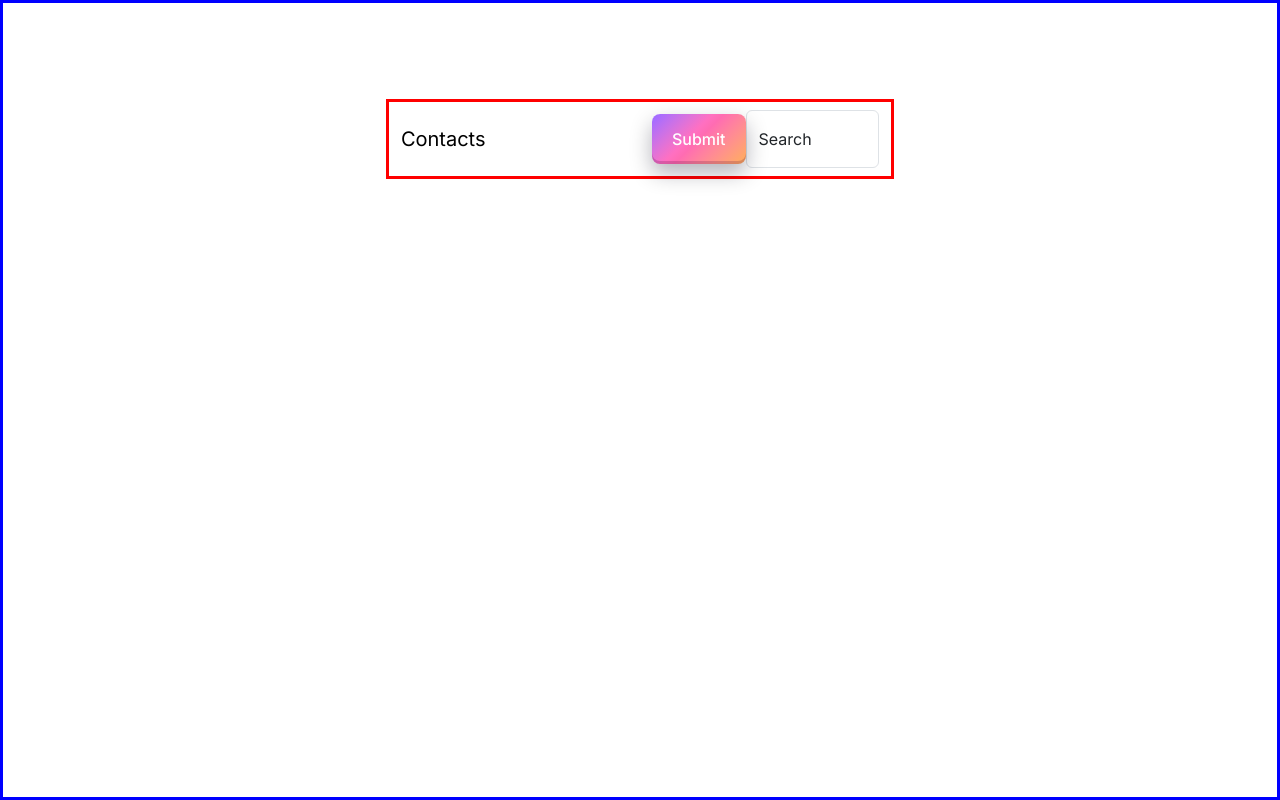
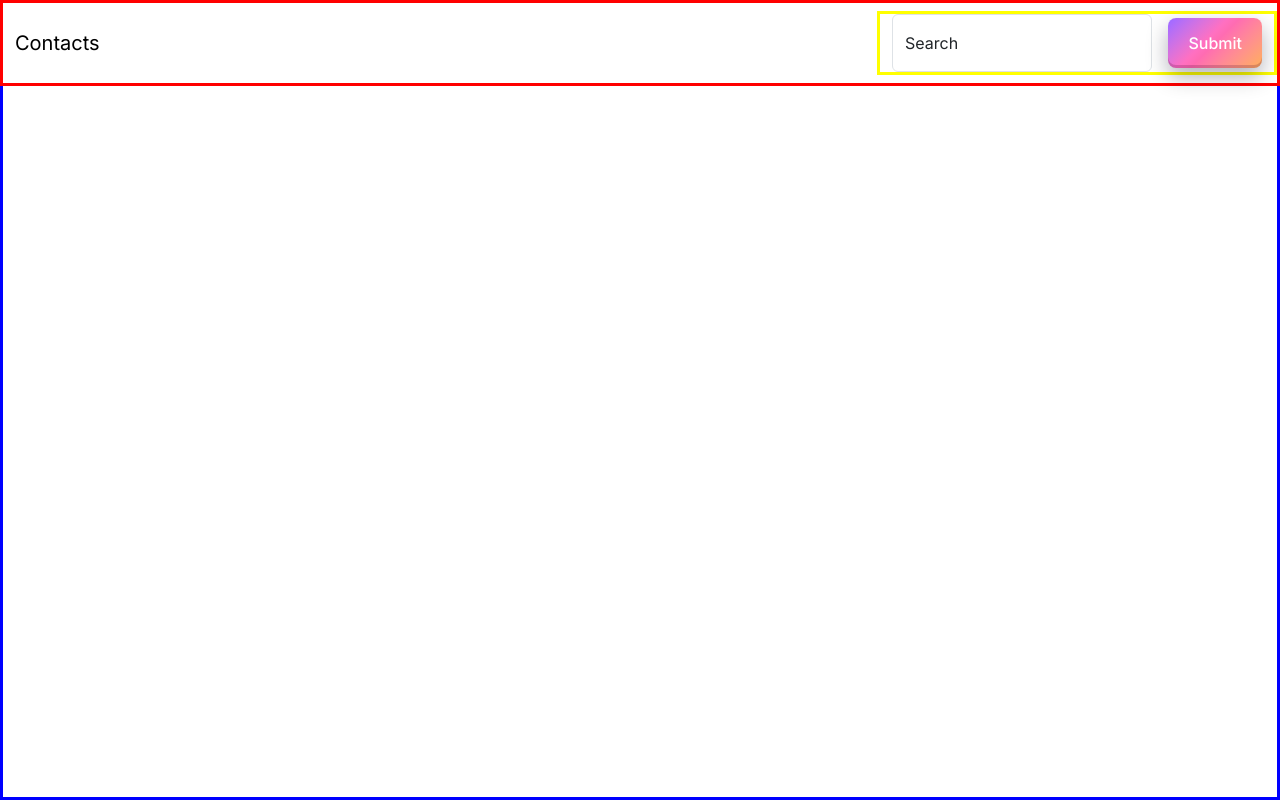
Before and after one commit to BenjaminBrandon/Contacts_app, a Next.js app: page / in a window 1280 px wide. Built offline with nearby package versions, Linux system fonts and the light colour scheme.

Commit message:
adjusting seach element sizing

```diff
--- a/src/app/Contacts/SearchBar/SearchBar.module.scss
+++ b/src/app/Contacts/SearchBar/SearchBar.module.scss
@@ -1,5 +1,16 @@
 .SearchBarContainer {
   border: 3px solid red;
+  display: flex;
+  justify-content: flex-start;
+}
+
+.SearchField {
+  border: 3px solid yellow;
+  max-width: 400px;
+  display: flex;
+  align-items: center;
+  justify-content: center;
+  flex-direction: row-reverse;
 }
 
 .SearchButton {
--- a/src/app/Contacts/SearchBar/SearchBar.tsx
+++ b/src/app/Contacts/SearchBar/SearchBar.tsx
@@ -10,11 +10,14 @@ import {
 
 const SearchBar = () => {
   return (
-    <Navbar className={styles.SearchBarContainer}>
+    <Navbar
+      className={styles.SearchBarContainer}
+      fixed="top"
+    >
       <Container>
         <Navbar.Brand href="#home">Contacts</Navbar.Brand>
       </Container>
-      <Container>
+      <Container className={styles.SearchField}>
         <Button className={styles.SearchButton}>Submit</Button>
         <FloatingLabel
           controlId="floatingSearch"
```
